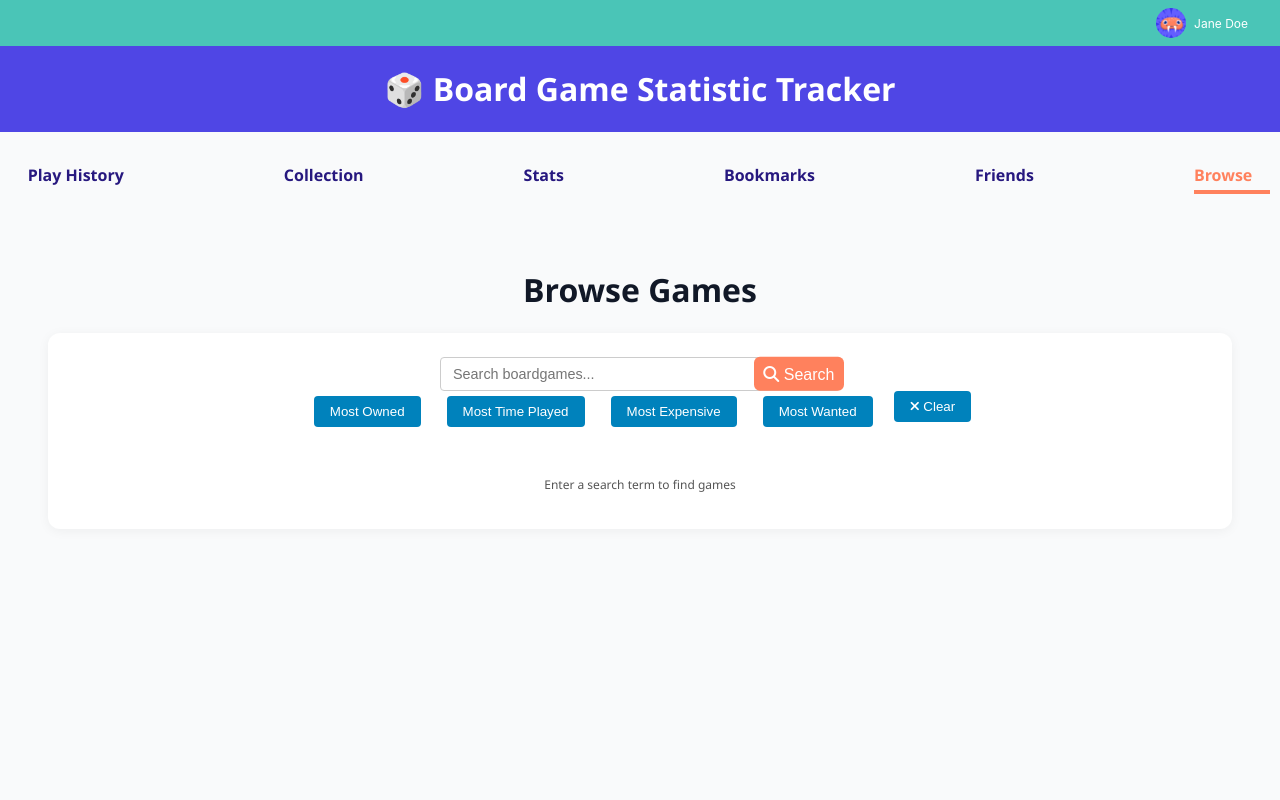
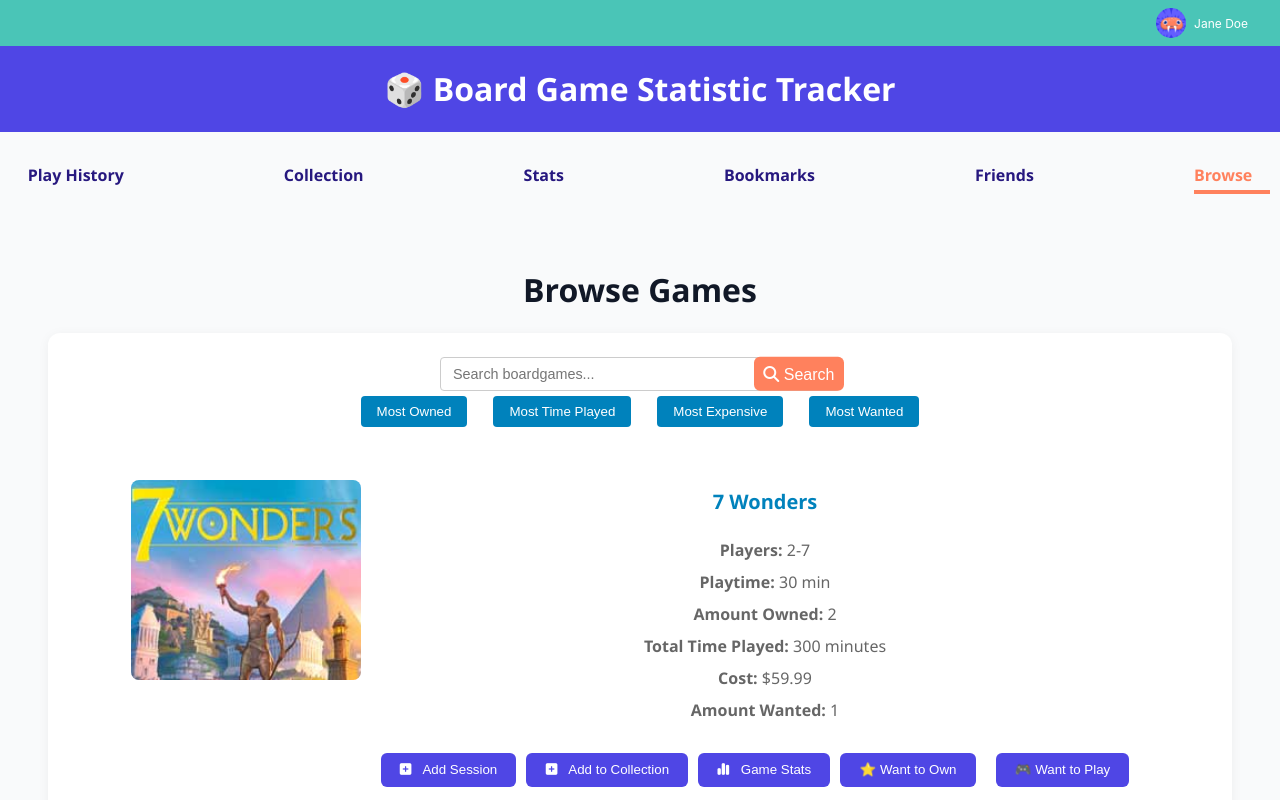
Before and after one commit to kwags/bgst, a React (Create React App) app: page /browse in a window 1280 px wide. Shown: the top 800 px of the page. Built offline with nearby package versions, Linux system fonts and the light colour scheme.

Commit message:
Fixed functionality on BrowseGames and fixed a bug in add collection and session forms

```diff
--- a/src/AddCollectionForm.js
+++ b/src/AddCollectionForm.js
@@ -24,6 +24,11 @@ function AddCollectionForm({ onAdd, editingItem, onUpdate, onCancelEdit, autofil
     setSelectedIndex(-1);
 
     if (!value.trim()) {
+      setSuggestions([]);
+      return;
+    }
+
+    if (!Array.isArray(boardgames)) {
       setSuggestions([]);
       return;
     }
--- a/src/BoardgameSearch.js
+++ b/src/BoardgameSearch.js
@@ -1,34 +1,34 @@
-import React, { useState } from 'react';
+import React, { useState, useEffect } from 'react';
 import { fetchBoardGames } from './mockAPI';
 import styles from './styles/BoardGameSearch.module.css';
-// import styles from './styles/SharedStyles.module.css';
-import AddBoardGameForm from './AddBoardGameForm';
 import BookmarkButtons from './BookmarkButtons';
+import GameSessionForm from './GameSessionForm';
+import AddCollectionForm from './AddCollectionForm';
+import SlidePanel from './SlidePanel';
+import { Link, useNavigate } from 'react-router-dom';
 
-const BoardGameSearch = ({ bookmarks, setBookmarks, setPlayHistory, setCollection }) => {
-    const [setSelectedGame] = useState(null);
-    const [setShowSessionForm] = useState(false);
-    const [setShowCollectionForm] = useState(false);
-    const [showAddGameForm, setShowAddGameForm] = useState(false);
+const BoardGameSearch = ({ bookmarks, setBookmarks, playHistory, setPlayHistory, setCollection }) => {
     const [searchTerm, setSearchTerm] = useState('');
     const [searchResults, setSearchResults] = useState([]);
     const [loading, setLoading] = useState(false);
     const [activeFilter, setActiveFilter] = useState('');
-
-    const handleAddSession = (game) => {
-        setSelectedGame(game);
-        setShowSessionForm(true);
-    };
-
-    const handleAddToCollection = (game) => {
-        setSelectedGame(game);
-        setShowCollectionForm(true);
-    };
+    const [showSessionForm, setShowSessionForm] = useState(false);
+    const [showCollectionForm, setShowCollectionForm] = useState(false);
+    const [selectedGame, setSelectedGame] = useState(null);
+    const navigate = useNavigate();
 
     const handleSearch = async (term = searchTerm, filter = activeFilter) => {
         setLoading(true);
         try {
-            const filteredGames = await fetchBoardGames(term, filter);
+            let filteredGames = await fetchBoardGames(term, filter);
+
+            if (!Array.isArray(filteredGames)) {
+                filteredGames = [];
+            }
+            if(!filter){
+                filteredGames = filteredGames.sort((a, b) => a.name.localeCompare(b.name));
+            }
+
             setSearchResults(filteredGames);
         } catch (error) {
             console.error('Error searching boardgames: ', error);
@@ -37,16 +37,13 @@ const BoardGameSearch = ({ bookmarks, setBookmarks, setPlayHistory, setCollectio
         }
     };
 
-    const handleClearSearch = () => {
-        setSearchTerm('');
-        setSearchResults([]);
-        setActiveFilter('');
-        setShowAddGameForm(false);
-    };
+    useEffect(() => {
+        handleSearch();
+    }, []);
 
     const handleFilterClick = (filter) => {
-        setActiveFilter(filter);
-        handleSearch(searchTerm, filter);
+        setActiveFilter((prevFilter) => (prevFilter === filter ? '' : filter));
+        handleSearch(searchTerm, activeFilter === filter ? '' : filter);
     };
 
     return (
@@ -65,95 +62,127 @@ const BoardGameSearch = ({ bookmarks, setBookmarks, setPlayHistory, setCollectio
                 >
                     <i className="fas fa-search"></i> Search
                 </button>
-
             </div>
             <div className={styles.sortOptions}>
-                <button
-                    className={`${styles.filterButton} ${activeFilter === 'mostOwned' ? styles.active : ''}`}
-                    onClick={() => handleFilterClick('mostOwned')}
-                >
-                    Most Owned
-                </button>
-                <button
-                    className={`${styles.filterButton} ${activeFilter === 'mostTimePlayed' ? styles.active : ''}`}
-                    onClick={() => handleFilterClick('mostTimePlayed')}
-                >
-                    Most Time Played
-                </button>
-                <button
-                    className={`${styles.filterButton} ${activeFilter === 'byPrice' ? styles.active : ''}`}
-                    onClick={() => handleFilterClick('byPrice')}
-                >
-                    Most Expensive
-                </button>
-                <button
-                    className={`${styles.filterButton} ${activeFilter === 'mostWanted' ? styles.active : ''}`}
-                    onClick={() => handleFilterClick('mostWanted')}
-                >
-                    Most Wanted
-                </button>
-                <button
-                    className={styles.clearButton}
-                    onClick={handleClearSearch}
-                >
-                    <i className="fas fa-times"></i> Clear
-                </button>
+                {['mostOwned', 'mostTimePlayed', 'byPrice', 'mostWanted'].map((filter) => (
+                    <button
+                        key={filter}
+                        className={`${styles.filterButton} ${activeFilter === filter ? styles.active : ''}`}
+                        onClick={() => handleFilterClick(filter)}
+                    >
+                        {filter === 'mostOwned' && 'Most Owned'}
+                        {filter === 'mostTimePlayed' && 'Most Time Played'}
+                        {filter === 'byPrice' && 'Most Expensive'}
+                        {filter === 'mostWanted' && 'Most Wanted'}
+                    </button>
+                ))}
             </div>
             <div className={styles.results}>
                 {loading ? (
                     <p className={styles.message}>Loading...</p>
                 ) : searchResults.length > 0 ? (
-                    <ul className={styles.list}>
+                    <ul className={`${styles.list} ${styles.leftAlignedList}`}>
                         {searchResults.map((game) => (
-                            <li key={game.id} className={styles.listItem}>
+                            <li key={game.id} className={`${styles.listItem} ${styles.leftCard}`}>
                                 <div className={styles.cardContent}>
                                     {game.image && (
                                         <div className={styles.imageMask}>
                                             <img src={game.image} alt={game.name} className={styles.gameImage} />
                                         </div>
                                     )}
-                                    <div className={styles.gameDetails}>
-                                        <h3 className={styles.gameName}>{game.name}</h3>
-                                        <p className={styles.gameInfo}>Players: {game.players}</p>
-                                        <p className={styles.gameInfo}>Playtime: {game.estimatedTime}</p>
+                                    <div className={`${styles.gameDetails} ${styles.leftDetails}`}>
+                                        <h3 className={styles.gameName}>
+                                            <Link
+                                                to={`/game/${encodeURIComponent(game.name)}`}
+                                                style={{ textDecoration: 'none', color: '#0082BC' }}
+                                            >
+                                                {game.name}
+                                            </Link>
+                                        </h3>
+                                        <p className={styles.gameInfo}><strong>Players:</strong> {game.players || "N/A"}</p>
+                                        <p className={styles.gameInfo}><strong>Playtime:</strong> {game.estimatedTime || "N/A"}</p>
+                                        <p className={styles.gameInfo}><strong>Amount Owned:</strong> {game.ownershipCount || 0}</p>
+                                        <p className={styles.gameInfo}><strong>Total Time Played:</strong> {game.totalTimePlayed || 0} minutes</p>
+                                        <p className={styles.gameInfo}><strong>Cost:</strong> ${game.price || "N/A"}</p>
+                                        <p className={styles.gameInfo}><strong>Amount Wanted:</strong> {game.wantsCount || 0}</p>
                                         <div className={styles.buttonGroup}>
-                                            <button className="edit-button" onClick={() => handleAddSession(game)}>
+                                            <button
+                                                className="edit-button"
+                                                onClick={() => { setSelectedGame(game); setShowSessionForm(true); }}
+                                            >
                                                 <i className="fas fa-plus-square"></i> Add Session
                                             </button>
-                                            <button className="edit-button" onClick={() => handleAddToCollection(game)}>
+                                            <button
+                                                className="edit-button"
+                                                onClick={() => { setSelectedGame(game); setShowCollectionForm(true); }}
+                                            >
                                                 <i className="fas fa-plus-square"></i> Add to Collection
                                             </button>
-                                            <BookmarkButtons gameId={game.id} bookmarks={bookmarks} setBookmarks={setBookmarks} />
+                                            <button
+                                                className="edit-button"
+                                                onClick={() => navigate(`/stats/${game.id}`, {
+                                                    state: {
+                                                        gameName: game.name,
+                                                        playHistory: playHistory.filter((entry) => entry.gameId === game.id),
+                                                        item: game,
+                                                    },
+                                                })}
+                                            >
+                                                <i className="fas fa-chart-simple"></i> Game Stats
+                                            </button>
+                                            <BookmarkButtons
+                                                gameId={game.id}
+                                                bookmarks={bookmarks}
+                                                setBookmarks={setBookmarks}
+                                            />
                                         </div>
                                     </div>
                                 </div>
                             </li>
                         ))}
                     </ul>
-                ) : searchTerm.trim() === '' ? (
-                    <p className={styles.message}>Enter a search term to find games</p>
-                ) : !showAddGameForm ? (
-                    <div className={styles.message}>
-                        <p>No games found for "{searchTerm}"</p>
-                        <button onClick={() => setShowAddGameForm(true)}>Add Game to Database</button>
-                    </div>
-                ) : null}
-
-                {showAddGameForm && (
-                    <div className={styles.addFormWrapper}>
-                        <AddBoardGameForm
-                            autofillGameName={searchTerm}
-                            onSuccess={async () => {
-                                setShowAddGameForm(false);
-                                setLoading(true);
-                                const updatedResults = await fetchBoardGames(searchTerm, activeFilter);
-                                setSearchResults(updatedResults);
-                                setLoading(false);
-                            }}
-                        />
-                    </div>
+                ) : (
+                    <p className={styles.message}>No games found</p>
                 )}
             </div>
+
+            {/* Slide Panel for Add Session */}
+            <SlidePanel
+                show={showSessionForm}
+                onClose={() => setShowSessionForm(false)}
+                heading="Add Game Session"
+            >
+                {selectedGame && (
+                    <GameSessionForm
+                        onAdd={(sessionData) => {
+                            setPlayHistory((prev) => [...prev, { ...sessionData, ...selectedGame }]);
+                            setShowSessionForm(false);
+                        }}
+                        onCancelEdit={() => setShowSessionForm(false)}
+                        autofillGameName={selectedGame.name}
+                    />
+                )}
+            </SlidePanel>
+
+            {/* Slide Panel for Add to Collection */}
+            <SlidePanel
+                show={showCollectionForm}
+                onClose={() => setShowCollectionForm(false)}
+                heading="Add to Collection"
+            >
+                {selectedGame && (
+                    <AddCollectionForm
+                        onAdd={(collectionData) => {
+                            setCollection((prev) => [...prev, { ...collectionData, ...selectedGame }]);
+                            setShowCollectionForm(false);
+                        }}
+                        onCancelEdit={() => setShowCollectionForm(false)}
+                        autofillGameName={selectedGame.name}
+                        autofillNumPlayers={selectedGame.players}
+                        autofillEstimatedTime={selectedGame.estimatedTime}
+                    />
+                )}
+            </SlidePanel>
         </div>
     );
 };
--- a/src/GameSessionForm.js
+++ b/src/GameSessionForm.js
@@ -25,6 +25,11 @@ function GameSessionForm({ onAdd, editingItem, onUpdate, onCancelEdit, autofillG
     setSelectedIndex(-1);
 
     if (!value.trim()) {
+      setSuggestions([]);
+      return;
+    }
+
+    if (!Array.isArray(boardgames)) {
       setSuggestions([]);
       return;
     }
```
Also changed, not shown: src/mockAPI.js (+23 -21 lines).
